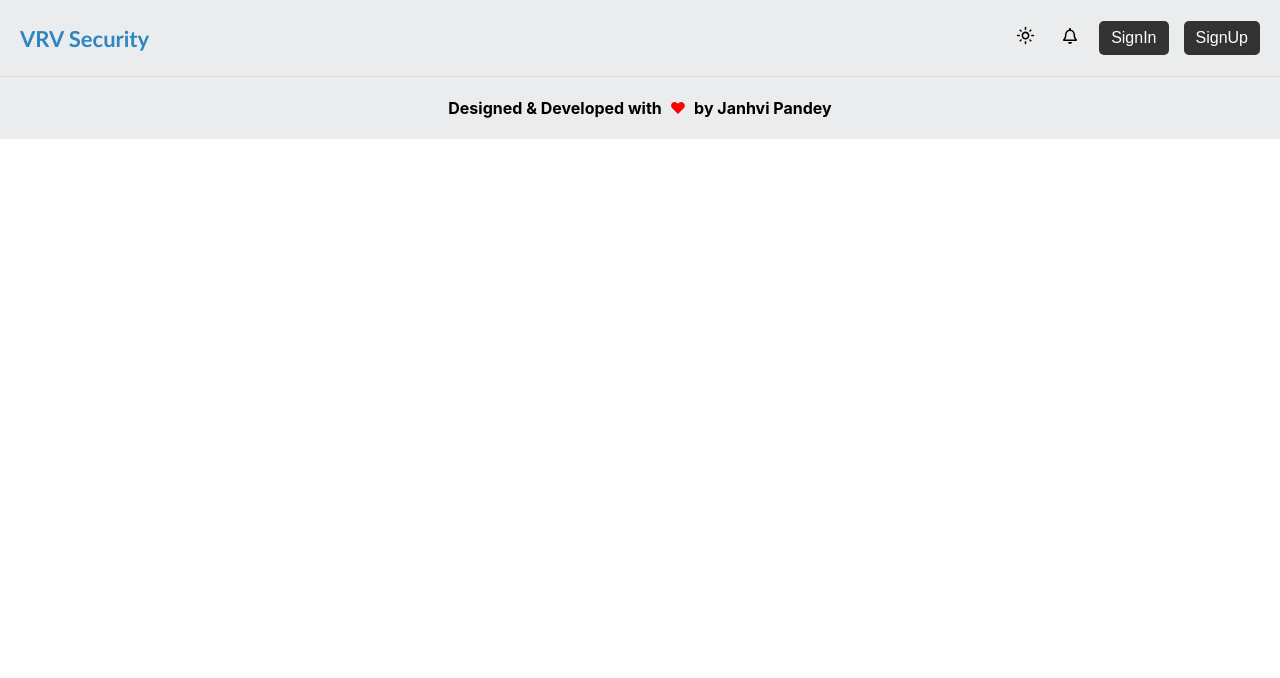
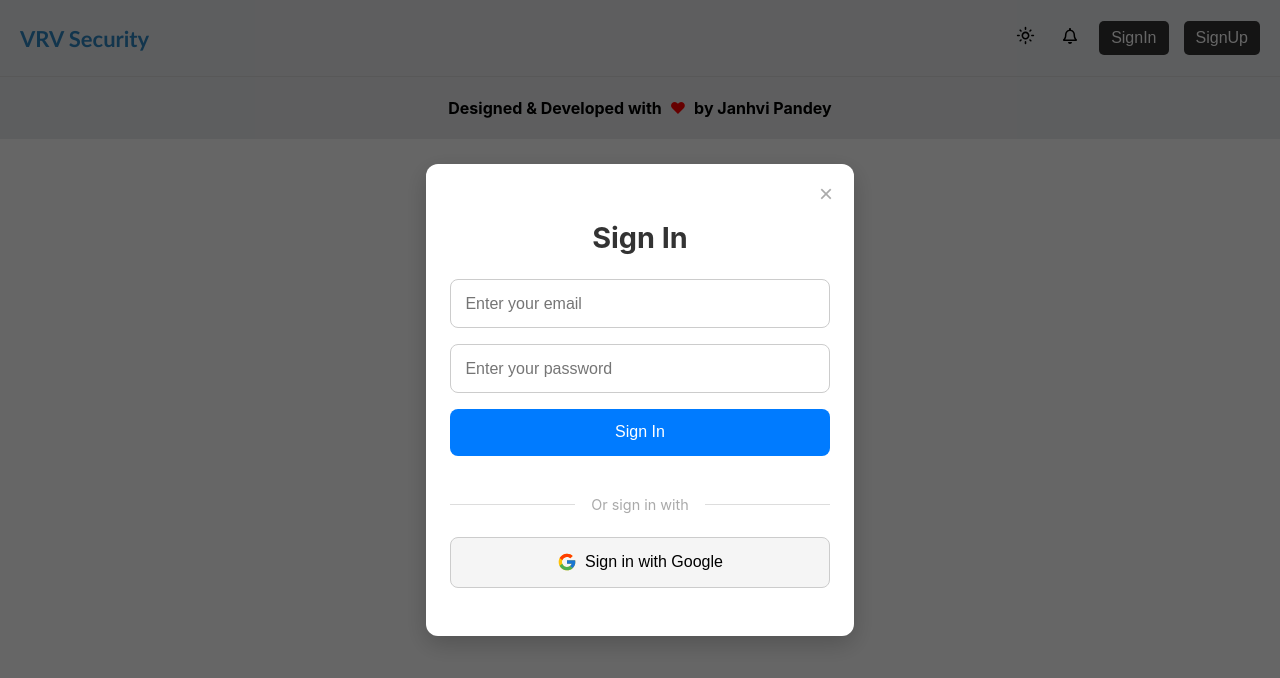
Before and after one commit to Mohammadshoyebb/VRV-Security-Frontend-Assignment, a React (Create React App) app in the folder frontend/: page /signin in a window 1280 px wide. Both pictures are taken after a click on the button "SignIn". Shown: the top 678 px of the page. Built offline with nearby package versions, Linux system fonts and the light colour scheme.

Commit message:
Add SignIn Modal

```diff
--- a/frontend/package.json
+++ b/frontend/package.json
@@ -7,6 +7,7 @@
     "@testing-library/react": "^13.4.0",
     "@testing-library/user-event": "^13.5.0",
     "react": "^18.3.1",
+    "react-bootstrap": "^2.10.6",
     "react-dom": "^18.3.1",
     "react-icons": "^5.3.0",
     "react-router-dom": "^7.0.1",
--- a/frontend/src/App.js
+++ b/frontend/src/App.js
@@ -13,6 +13,7 @@ import Permission from "./components/adminpanel/managepermission/Permission";
 
 // Import Theme Context
 import { ThemeProvider } from "./components/context/ThemeContext";
+import SignIn from "./components/authentication/SignIn";
 
 function App() {
   return (
@@ -22,10 +23,16 @@ function App() {
           {/* Navbar */}
           <Navbar />
 
+
+          {/* Authentication Routes */}
+
+
+
           {/* Main content container */}
           <div className="container">
             <Routes>
               {/* AdminControl Routes */}
+              <Route exact path="/signin" element={<SignIn />} />
               <Route exact path="/" element={<Dashboard />} />
               <Route exact path="/manageuser" element={<ManageUsers />} />
               <Route exact path="/managerole" element={<ManageRole />} />
--- /dev/null
+++ b/frontend/src/components/authentication/SignIn.js
@@ -0,0 +1,213 @@
+import React, { useState } from "react";
+import styled from "styled-components";
+import { FcGoogle } from "react-icons/fc";
+import { useTheme } from "../context/ThemeContext";
+
+const ModalOverlay = styled.div`
+  position: fixed;
+  top: 0;
+  left: 0;
+  width: 100%;
+  height: 100%;
+  background: rgba(0, 0, 0, 0.6);
+  display: ${(props) => (props.show ? "flex" : "none")};
+  justify-content: center;
+  align-items: center;
+  z-index: 9999;
+`;
+
+const ModalContainer = styled.div`
+  background: ${(props) => (props.isDarkMode ? "#2c2c2c" : "#fff")};
+  width: 100%;
+  max-width: 380px;
+  margin: 10px;
+  padding: 2rem 1.5rem;
+  border-radius: 12px;
+  box-shadow: 0 8px 24px rgba(0, 0, 0, 0.2);
+  text-align: center;
+  position: relative;
+`;
+
+const CloseButton = styled.button`
+  position: absolute;
+  top: 15px;
+  right: 15px;
+  background: transparent;
+  border: none;
+  font-size: 1.5rem;
+  cursor: pointer;
+  color: ${(props) => (props.isDarkMode ? "#bbb" : "#aaa")};
+  &:hover {
+    color: ${(props) => (props.isDarkMode ? "#fff" : "#000")};
+  }
+`;
+
+const Heading = styled.h2`
+  margin-bottom: 1.5rem;
+  font-size: 1.8rem;
+  color: ${(props) => (props.isDarkMode ? "#fff" : "#333")};
+`;
+
+const Input = styled.input`
+  width: 100%;
+  padding: 0.9rem;
+  margin-bottom: ${(props) => (props.error ? "0.25rem" : "1rem")};
+  border: 1px solid ${(props) => (props.error ? "red" : props.isDarkMode ? "#555" : "#ccc")};
+  background: ${(props) => (props.isDarkMode ? "#444" : "#fff")};
+  color: ${(props) => (props.isDarkMode ? "#fff" : "#000")};
+  border-radius: 8px;
+  font-size: 1rem;
+  box-sizing: border-box;
+  &:focus {
+    outline: none;
+    border-color: ${(props) => (props.isDarkMode ? "#007bff" : "#0056b3")};
+    box-shadow: 0 0 4px rgba(0, 123, 255, 0.5);
+  }
+`;
+
+const ErrorText = styled.p`
+  color: red;
+  font-size: 0.8rem;
+  margin-bottom: 1rem;
+  text-align: left;
+`;
+
+const Button = styled.button`
+  width: 100%;
+  padding: 0.9rem;
+  font-size: 1rem;
+  border: none;
+  border-radius: 8px;
+  cursor: pointer;
+  margin-bottom: 1rem;
+  transition: background-color 0.3s;
+
+  ${(props) =>
+    props.primary
+      ? `
+    background-color: #007bff;
+    color: #fff;
+    &:hover {
+      background-color: #0056b3;
+    }
+  `
+      : `
+    background-color: ${props.isDarkMode ? "#333" : "#f5f5f5"};
+    color: ${props.isDarkMode ? "#fff" : "#000"};
+    border: 1px solid ${props.isDarkMode ? "#555" : "#ccc"};
+    display: flex;
+    align-items: center;
+    justify-content: center;
+    &:hover {
+      background-color: ${props.isDarkMode ? "#444" : "#eaeaea"};
+    }
+  `}
+`;
+
+const Divider = styled.div`
+  display: flex;
+  align-items: center;
+  margin: 1.5rem 0;
+  color: ${(props) => (props.isDarkMode ? "#777" : "#aaa")};
+`;
+
+const Line = styled.span`
+  flex: 1;
+  height: 1px;
+  background: ${(props) => (props.isDarkMode ? "#555" : "#ddd")};
+`;
+
+const OrText = styled.span`
+  margin: 0 1rem;
+  font-size: 0.9rem;
+`;
+
+const SignInModal = ({ show, closeSignInModal }) => {
+  const { isDarkMode } = useTheme();
+
+  const [email, setEmail] = useState("");
+  const [password, setPassword] = useState("");
+  const [emailError, setEmailError] = useState("");
+  const [passwordError, setPasswordError] = useState("");
+
+  const validateEmail = (email) => {
+    const emailRegex = /^[a-zA-Z0-9._%+-]+@[a-zA-Z0-9.-]+\.[a-zA-Z]{2,}$/;
+    return emailRegex.test(email);
+  };
+
+  const validatePassword = (password) => {
+    return password.length >= 8;
+  };
+
+  const handleSignIn = () => {
+    let isValid = true;
+
+    if (!email) {
+      setEmailError("Email is required.");
+      isValid = false;
+    } else if (!validateEmail(email)) {
+      setEmailError("Enter a valid email (e.g., shivipandey993@gmail.com).");
+      isValid = false;
+    } else {
+      setEmailError("");
+    }
+
+    if (!password) {
+      setPasswordError("Password is required.");
+      isValid = false;
+    } else if (!validatePassword(password)) {
+      setPasswordError("Password must be at least 8 characters.");
+      isValid = false;
+    } else {
+      setPasswordError("");
+    }
+
+    if (isValid) {
+      alert("Sign In Successful!");
+      // can include backend api
+    }
+  };
+
+  return (
+    <ModalOverlay show={show}>
+      <ModalContainer isDarkMode={isDarkMode}>
+        <CloseButton onClick={closeSignInModal} isDarkMode={isDarkMode}>
+          &times;
+        </CloseButton>
+        <Heading isDarkMode={isDarkMode}>Sign In</Heading>
+        <Input
+          type="email"
+          placeholder="Enter your email"
+          value={email}
+          onChange={(e) => setEmail(e.target.value)}
+          isDarkMode={isDarkMode}
+          error={emailError}
+        />
+        {emailError && <ErrorText>{emailError}</ErrorText>}
+        <Input
+          type="password"
+          placeholder="Enter your password"
+          value={password}
+          onChange={(e) => setPassword(e.target.value)}
+          isDarkMode={isDarkMode}
+          error={passwordError}
+        />
+        {passwordError && <ErrorText>{passwordError}</ErrorText>}
+        <Button primary onClick={handleSignIn}>
+          Sign In
+        </Button>
+        <Divider isDarkMode={isDarkMode}>
+          <Line isDarkMode={isDarkMode} />
+          <OrText>Or sign in with</OrText>
+          <Line isDarkMode={isDarkMode} />
+        </Divider>
+        <Button isDarkMode={isDarkMode}>
+          <FcGoogle size={20} style={{ marginRight: "8px" }} />
+          Sign in with Google
+        </Button>
+      </ModalContainer>
+    </ModalOverlay>
+  );
+};
+
+export default SignInModal;
--- a/frontend/src/components/common/Navbar.js
+++ b/frontend/src/components/common/Navbar.js
@@ -1,12 +1,13 @@
-import React from "react";
+import React, { useState } from "react";
 import styled from "styled-components";
 import { FaRegBell } from "react-icons/fa";
 import { MdOutlineLightMode, MdOutlineDarkMode } from "react-icons/md";
 import { useTheme } from "../context/ThemeContext";
+import SignInModal from "../authentication/SignIn";
 
 // Styled Components
 const NavbarContainer = styled.div.withConfig({
-    shouldForwardProp: (prop) => prop !== "isDarkMode"
+  shouldForwardProp: (prop) => prop !== "isDarkMode",
 })`
   display: flex;
   height: 7vh;
@@ -18,6 +19,7 @@ const NavbarContainer = styled.div.withConfig({
   color: ${(props) => (props.$isDarkMode ? "#fff" : "#000")};
   box-shadow: 0 4px 6px rgba(0, 0, 0, 0.1);
 `;
+
 const Heading = styled.div`
   font-size: 22px;
   font-weight: bold;
@@ -59,16 +61,21 @@ const AuthButton = styled.button`
 
 function Navbar() {
   const { isDarkMode, toggleDarkMode } = useTheme();
+  const [showSignInModal, setShowSignInModal] = useState(false);
 
-  const handleAuthClick = (type) => {
-    alert(`Redirecting to ${type} page...`);
-    // Replace alert with actual routing logic or modal
-  };
+  // Function to open the SignInModal
+  const openSignInModal = () => setShowSignInModal(true);
+
+  // Function to close the SignInModal
+  const closeSignInModal = () => setShowSignInModal(false);
 
   return (
+    <>
+      {/* Navbar Component */}
       <NavbarContainer $isDarkMode={isDarkMode}>
         <Heading>VRV Security</Heading>
         <ButtonContainer>
+
           {/* Toggle Mode */}
           <ToggleButton onClick={toggleDarkMode} aria-label="Toggle Dark Mode">
             {isDarkMode ? <MdOutlineDarkMode /> : <MdOutlineLightMode />}
@@ -80,14 +87,24 @@ function Navbar() {
           </IconButton>
 
           {/* Auth Buttons */}
-        <AuthButton $isDarkMode={isDarkMode} onClick={() => handleAuthClick("SignIn")}>
+          <AuthButton
+            $isDarkMode={isDarkMode}
+            onClick={openSignInModal}
+          >
             SignIn
           </AuthButton>
-        <AuthButton $isDarkMode={isDarkMode} onClick={() => handleAuthClick("SignUp")}>
+          <AuthButton $isDarkMode={isDarkMode}>
             SignUp
           </AuthButton>
         </ButtonContainer>
       </NavbarContainer>
+
+      {/* SignInModal Component */}
+      <SignInModal
+        show={showSignInModal}
+        closeSignInModal={closeSignInModal}
+      />
+    </>
   );
 }
 
```
Also changed, not shown: 1 other file (tests, documents, lock files or other folders). Lines whose indentation alone changed are shown as unchanged.
